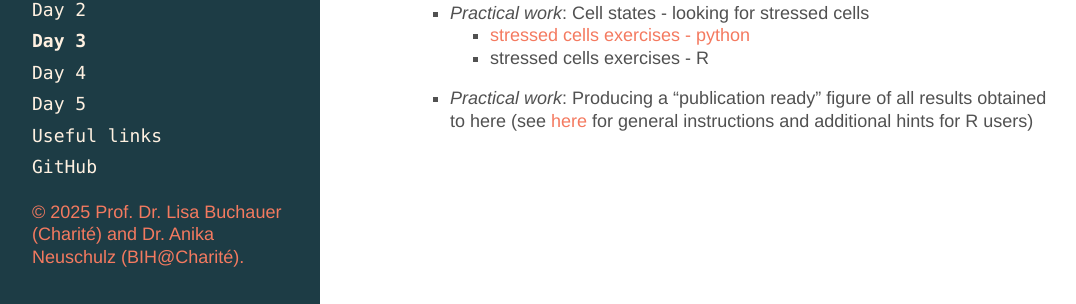
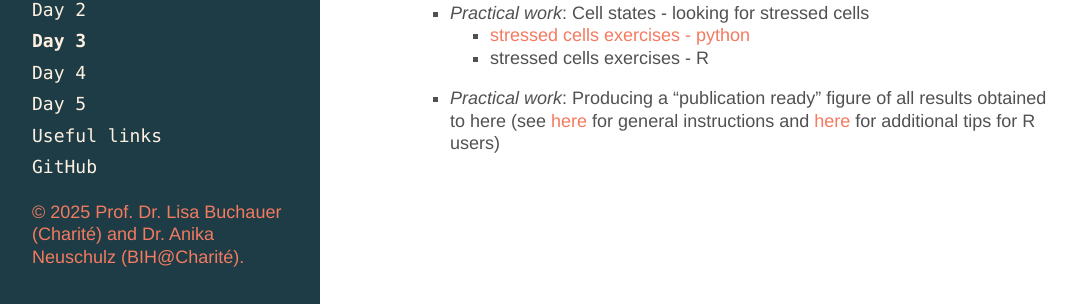
Before and after one commit to buchauer-lab/charite-sc-data-course, a Jekyll site: the page built from docs/Day3.md, in a window 1280 px wide. Shown: the part 292-596 px from the top of the page, without its empty margins (4-1080 px from the left). Built offline with Jekyll 4.4.1, drawn with Linux system fonts in a browser that asks for light colours; nearby versions of some CDN libraries; a style sheet for code colours, icons or effects is not loaded.

Commit message:
Update Day3.md

```diff
--- a/docs/Day3.md
+++ b/docs/Day3.md
@@ -17,4 +17,4 @@ order: 4
 - _Practical work_: Cell states - looking for stressed cells
   - [stressed cells exercises - python](https://github.com/buchauer-lab/charite-sc-data-course/blob/main/materials/Day3/stressed_cells_exercise_python.ipynb)
   - stressed cells exercises - R
-- _Practical work_: Producing a "publication ready" figure of all results obtained to here (see [here](https://github.com/buchauer-lab/charite-sc-data-course/blob/main/materials/Day3/Figure_instructions.Rmd) for general instructions and additional hints for R users)
+- _Practical work_: Producing a "publication ready" figure of all results obtained to here (see [here](https://buchauer-lab.github.io/charite-sc-data-course/figure_instructions/) for general instructions and [here](https://github.com/buchauer-lab/charite-sc-data-course/blob/main/materials/Day3/Figure_instructions.Rmd) for additional tips for R users)
```
